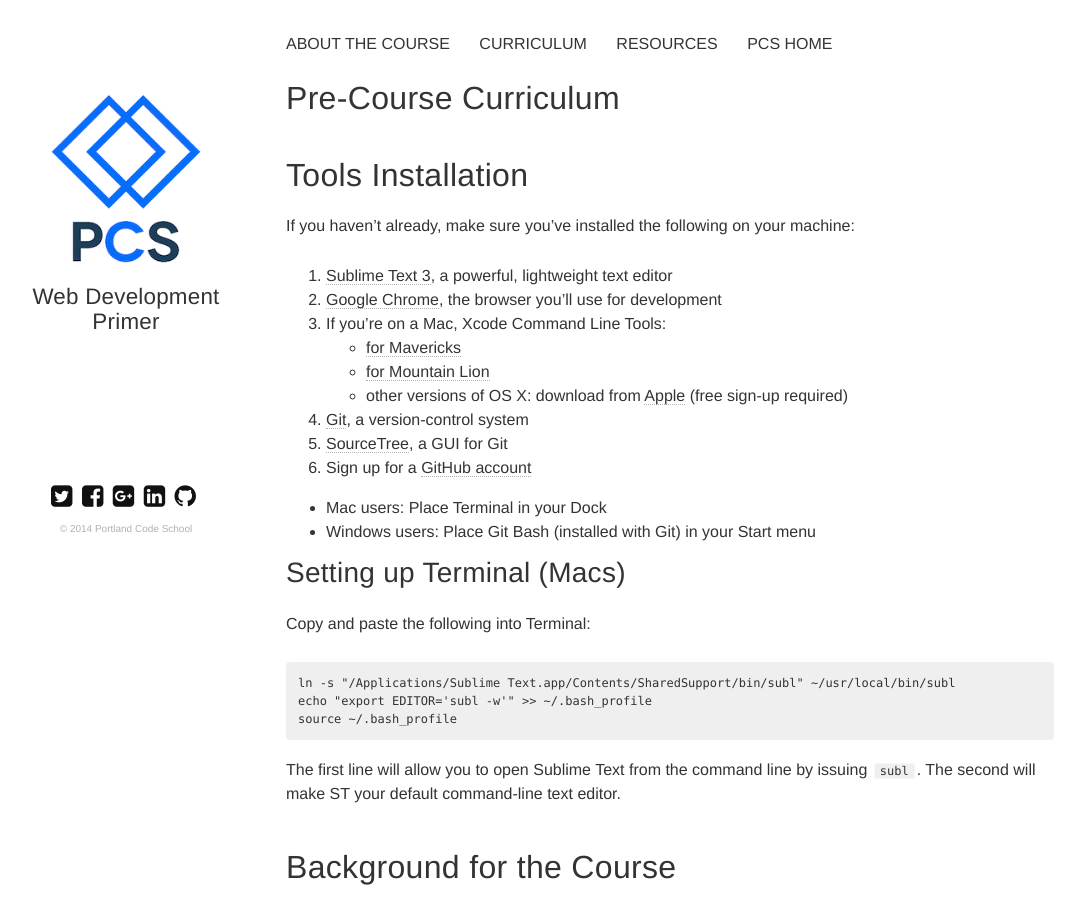
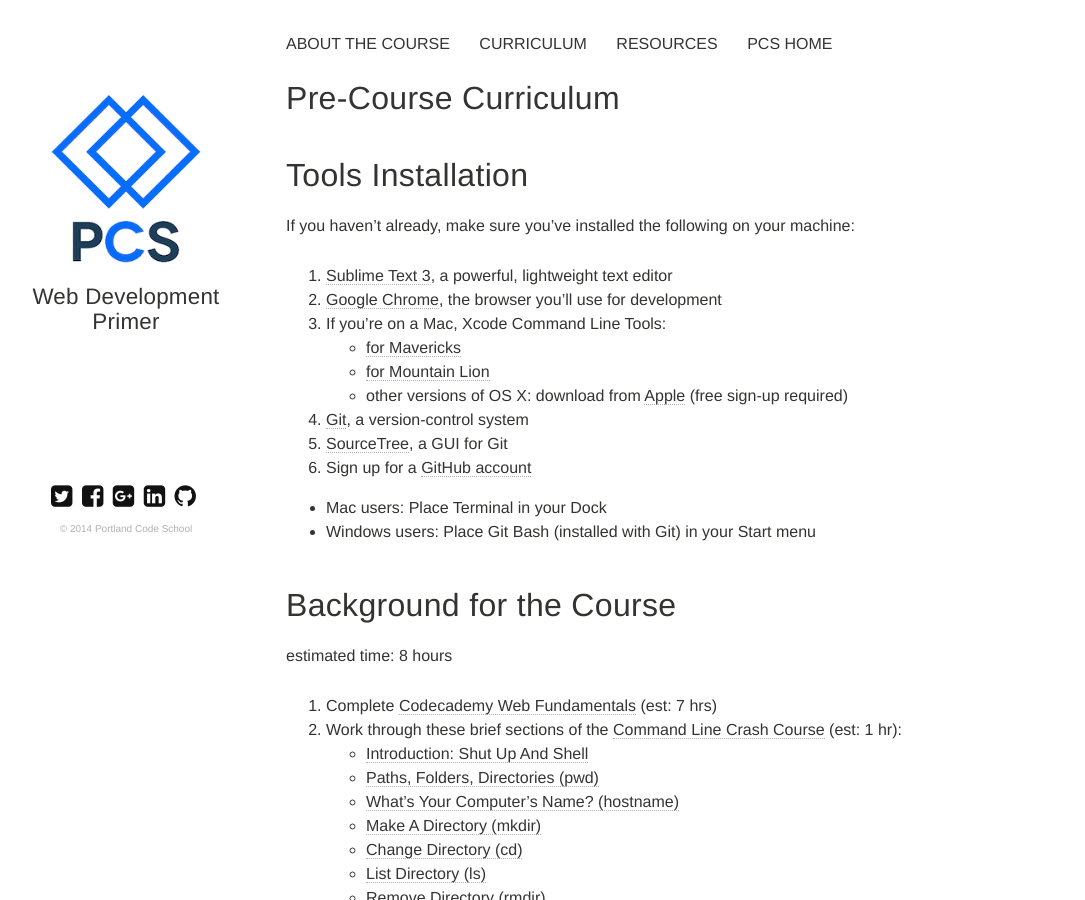
Before and after one commit to portlandcodeschool/primer, a Jekyll site: the page built from _posts/2014-07-12-prep_work.markdown, in a window 1280 px wide and 900 px high. Shown: the whole window, without its empty margins (34-1119 px from the left). Built offline with Jekyll 4.4.1, drawn with Linux system fonts in a browser that asks for light colours; nearby versions of some CDN libraries; comment, search, counter and statistics services are not loaded.

Commit message:
Taking this down until compatability issues can be sorted out.

```diff
--- a/_posts/2014-07-12-prep_work.markdown
+++ b/_posts/2014-07-12-prep_work.markdown
@@ -34,8 +34,9 @@ If you haven't already, make sure you've installed the following on your machine
 * Mac users: Place Terminal in your Dock
 * Windows users: Place Git Bash (installed with Git) in your Start menu
 
-Setting up Terminal (Macs)
---------------------------
+
+<!-- Setting up Terminal (Macs)
+
 
 Copy and paste the following into Terminal:
 
@@ -45,7 +46,7 @@ echo "export EDITOR='subl -w'" >> ~/.bash_profile
 source ~/.bash_profile
 {% endhighlight %}
 
-The first line will allow you to open Sublime Text from the command line by issuing `subl`. The second will make ST your default command-line text editor.
+The first line will allow you to open Sublime Text from the command line by issuing `subl`. The second will make ST your default command-line text editor. -->
 
 
 
```
